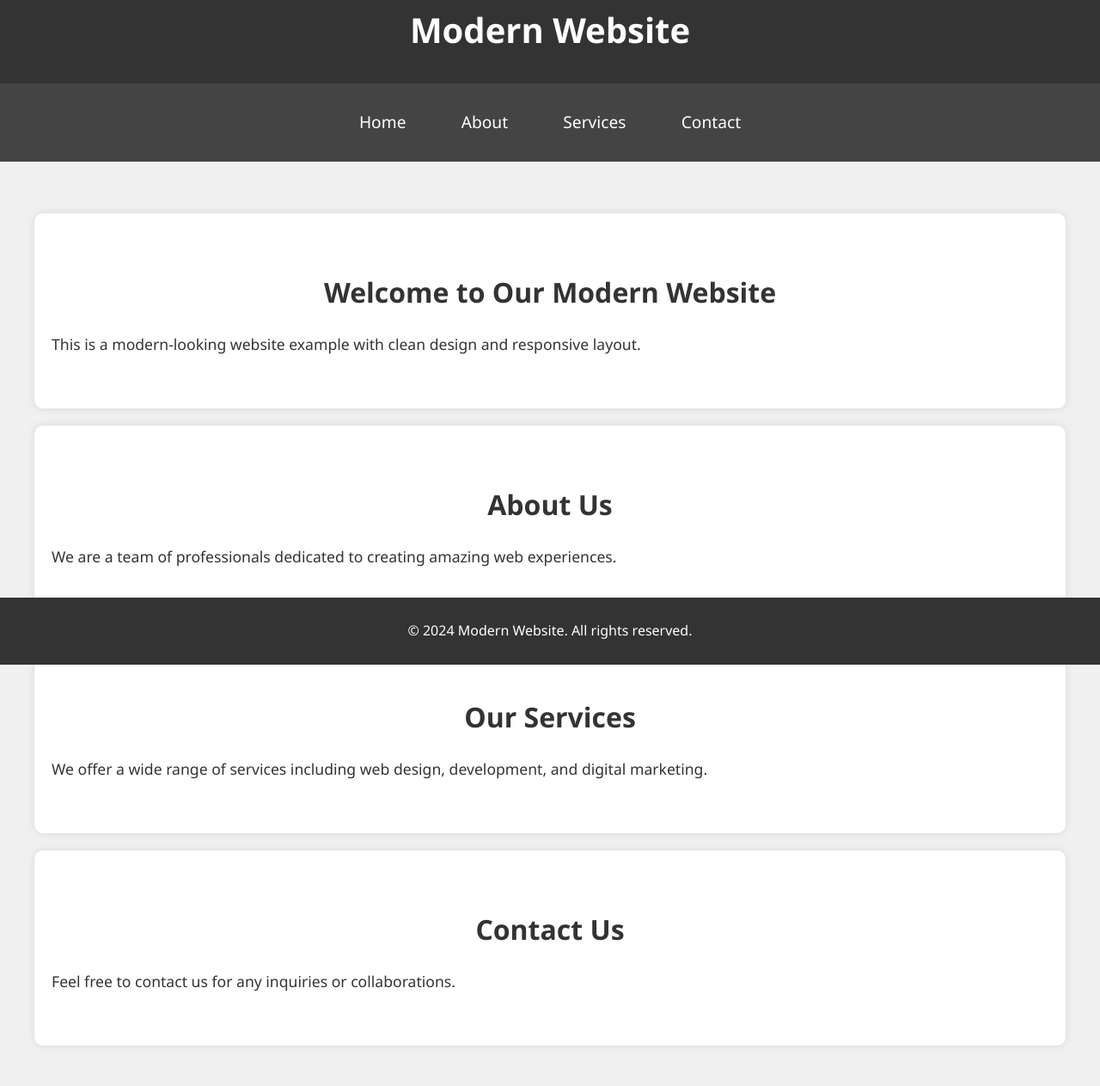
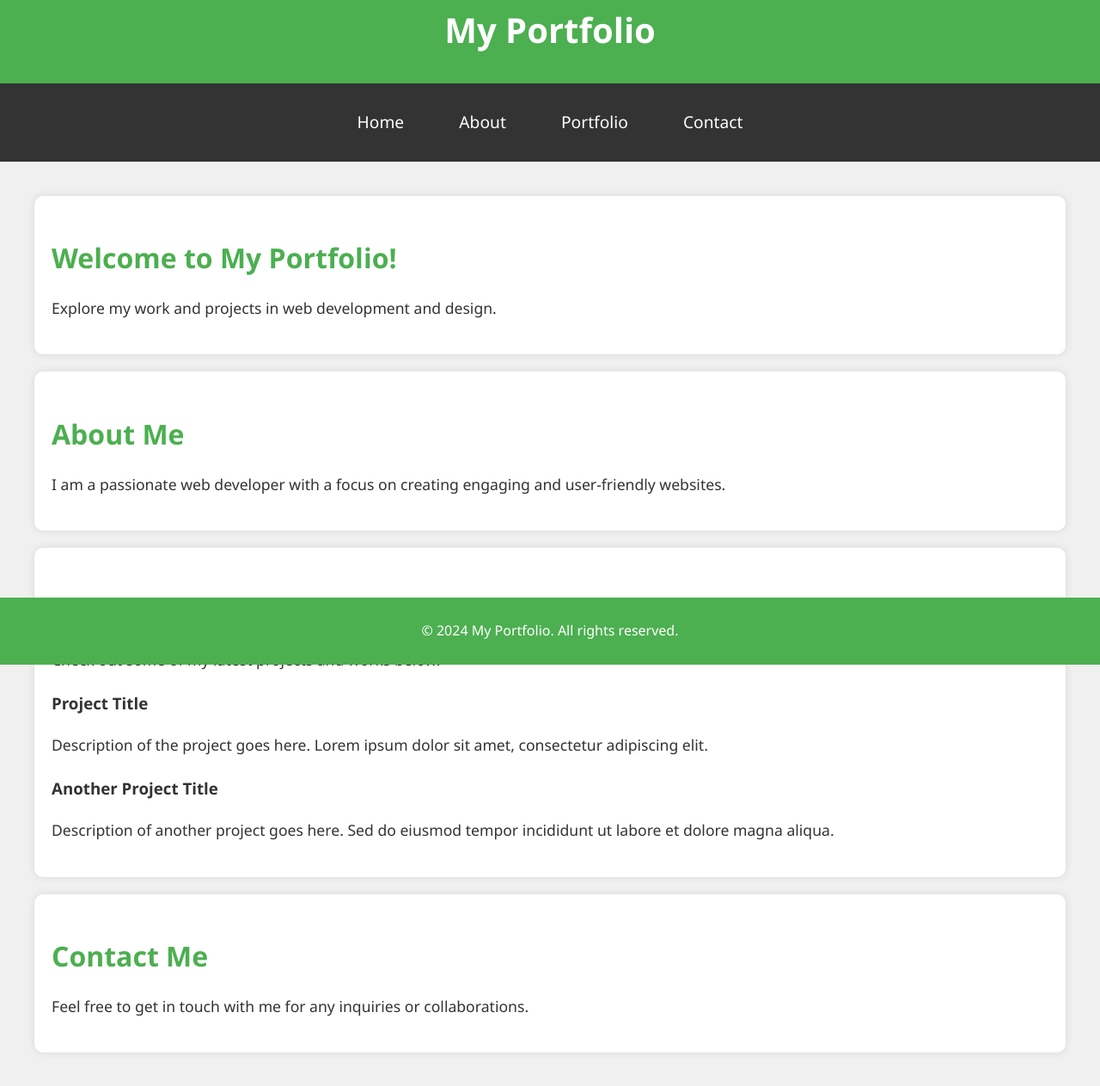
Before and after one commit to cameronpersaud/cameronpersaud.github.io, a plain HTML site: page index.html in a window 1280 px wide. Shown: the part 27-1290 px from the top of the page at 86% size. Drawn offline with Linux system fonts and the light colour scheme.

Commit message:
Update index.html

```diff
--- a/index.html
+++ b/index.html
@@ -3,7 +3,7 @@
 <head>
     <meta charset="UTF-8">
     <meta name="viewport" content="width=device-width, initial-scale=1.0">
-    <title>Modern Website</title>
+    <title>Portfolio Template</title>
     <style>
         /* Global styles */
         body {
@@ -21,7 +21,7 @@
         }
         /* Header styles */
         header {
-            background-color: #333;
+            background-color: #4CAF50;
             color: #fff;
             padding: 10px 0;
             text-align: center;
@@ -32,7 +32,7 @@
         }
         /* Navigation styles */
         nav {
-            background-color: #444;
+            background-color: #333;
             padding: 10px 0;
             text-align: center;
         }
@@ -52,25 +52,25 @@
         main {
             padding: 20px 0;
         }
-        section {
-            padding: 40px 20px;
-            margin: 20px 0;
+        .portfolio-item {
             background-color: #fff;
             border-radius: 10px;
             box-shadow: 0 0 10px rgba(0, 0, 0, 0.1);
+            padding: 20px;
+            margin-bottom: 20px;
         }
-        section h2 {
+        .portfolio-item h2 {
             font-size: 2rem;
-            margin-bottom: 20px;
-            text-align: center;
+            margin-bottom: 10px;
+            color: #4CAF50;
         }
-        section p {
+        .portfolio-item p {
             font-size: 1.1rem;
             line-height: 1.8;
         }
         /* Footer styles */
         footer {
-            background-color: #333;
+            background-color: #4CAF50;
             color: #fff;
             text-align: center;
             padding: 10px 0;
@@ -83,39 +83,55 @@
 <body>
     <header>
         <div class="container">
-            <h1>Modern Website</h1>
+            <h1>My Portfolio</h1>
         </div>
     </header>
     <nav>
         <div class="container">
             <a href="#home">Home</a>
             <a href="#about">About</a>
-            <a href="#services">Services</a>
+            <a href="#portfolio">Portfolio</a>
             <a href="#contact">Contact</a>
         </div>
     </nav>
     <main>
         <div class="container">
             <section id="home">
-                <h2>Welcome to Our Modern Website</h2>
-                <p>This is a modern-looking website example with clean design and responsive layout.</p>
+                <div class="portfolio-item">
+                    <h2>Welcome to My Portfolio!</h2>
+                    <p>Explore my work and projects in web development and design.</p>
+                </div>
             </section>
             <section id="about">
-                <h2>About Us</h2>
-                <p>We are a team of professionals dedicated to creating amazing web experiences.</p>
+                <div class="portfolio-item">
+                    <h2>About Me</h2>
+                    <p>I am a passionate web developer with a focus on creating engaging and user-friendly websites.</p>
+                </div>
             </section>
-            <section id="services">
-                <h2>Our Services</h2>
-                <p>We offer a wide range of services including web design, development, and digital marketing.</p>
+            <section id="portfolio">
+                <div class="portfolio-item">
+                    <h2>Portfolio</h2>
+                    <p>Check out some of my latest projects and works below.</p>
+                    <div class="project">
+                        <h3>Project Title</h3>
+                        <p>Description of the project goes here. Lorem ipsum dolor sit amet, consectetur adipiscing elit.</p>
+                    </div>
+                    <div class="project">
+                        <h3>Another Project Title</h3>
+                        <p>Description of another project goes here. Sed do eiusmod tempor incididunt ut labore et dolore magna aliqua.</p>
+                    </div>
+                </div>
             </section>
             <section id="contact">
-                <h2>Contact Us</h2>
-                <p>Feel free to contact us for any inquiries or collaborations.</p>
+                <div class="portfolio-item">
+                    <h2>Contact Me</h2>
+                    <p>Feel free to get in touch with me for any inquiries or collaborations.</p>
+                </div>
             </section>
         </div>
     </main>
     <footer>
-        <p>&copy; 2024 Modern Website. All rights reserved.</p>
+        <p>&copy; 2024 My Portfolio. All rights reserved.</p>
     </footer>
 </body>
 </html>
```
